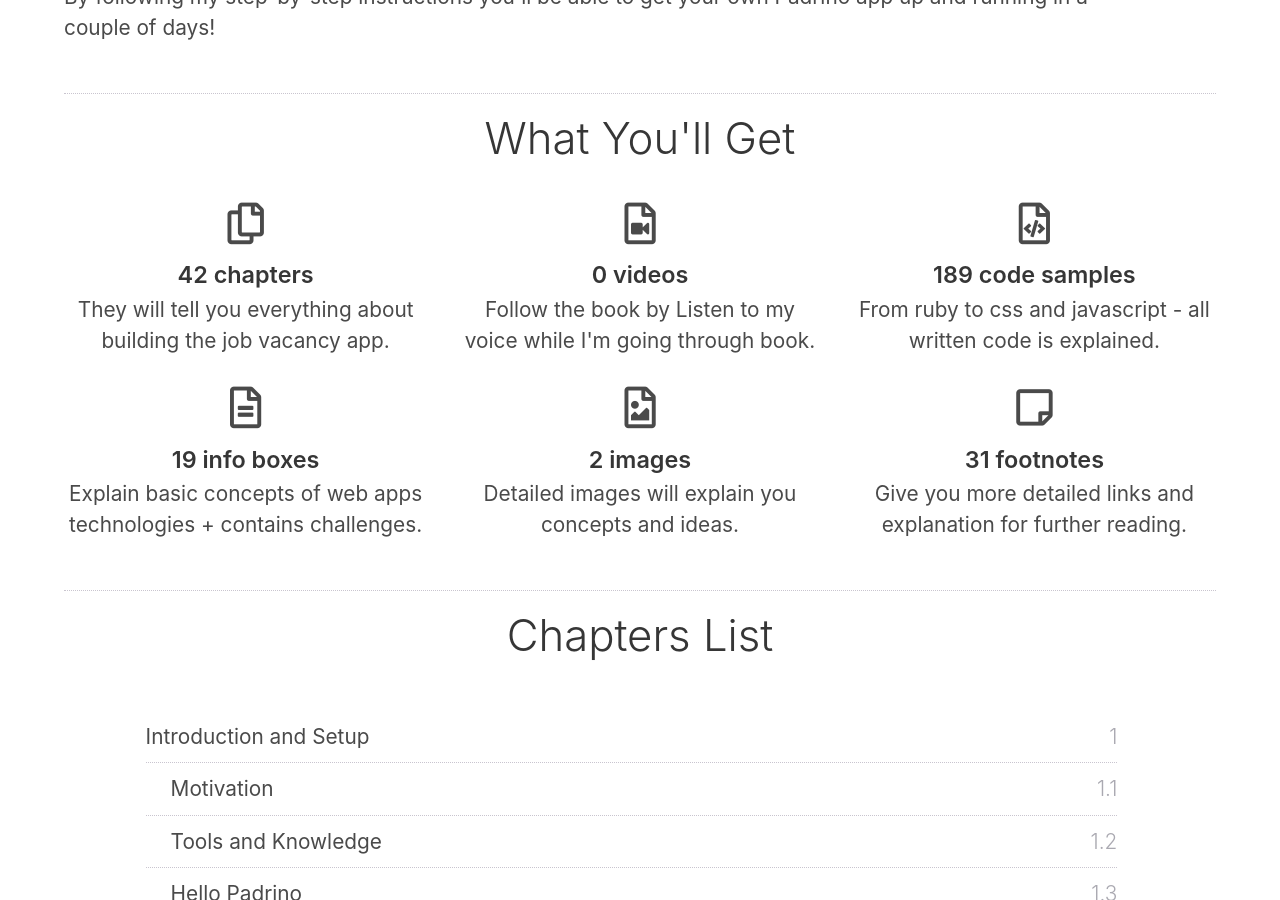
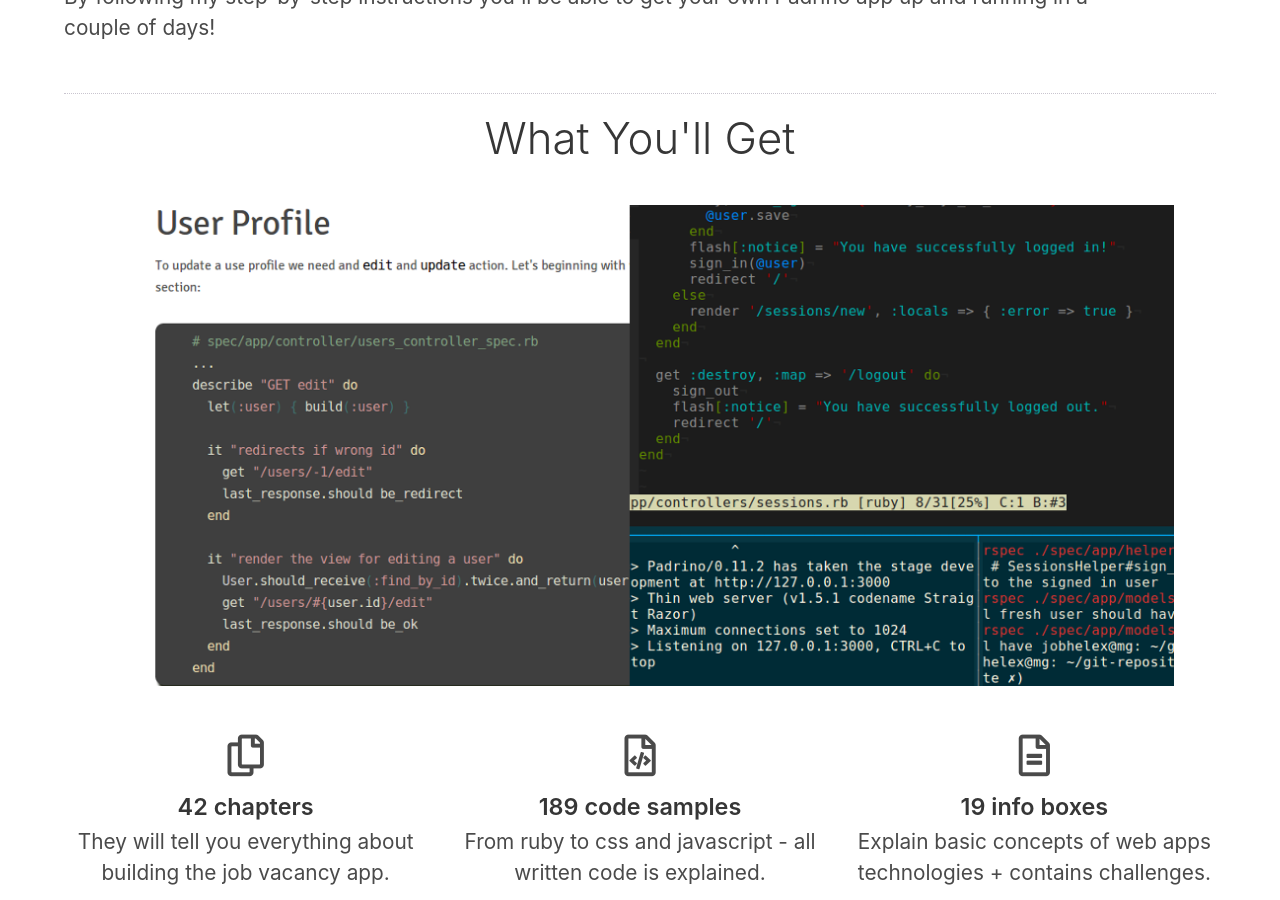
Before and after one commit to padrinobook/padrinobook.com, a Jekyll site: the page built from index.md, in a window 1280 px wide and 900 px high, scrolled down 1067 px. Built offline with Jekyll 4.4.1, drawn with Linux system fonts in a browser that asks for light colours; nearby versions of some CDN libraries; Markdown is read by kramdown in place of the engine named in the settings; comment, search, counter and statistics services are not loaded.

Commit message:
Make what you'll get chapter visible

```diff
--- a/index.md
+++ b/index.md
@@ -124,8 +124,8 @@ Padrino is super interesting, but there aren't a lot of docs available so start
 
 <section id="getting">
   <h2>What You'll Get</h2>
-  <figure class="image is-square hide">
-    <img src="https://picsum.photos/g/1202/1202?image=1051" alt="Getting">
+  <figure class="image get">
+    <img src="/images/get.png" alt="What you can get from the book">
   </figure>
   <div class="columns">
     <div class="column is-4">
@@ -137,7 +137,7 @@ Padrino is super interesting, but there aren't a lot of docs available so start
         </p>
       </div>
     </div>
-    <div class="column is-4">
+    <div class="column is-4 hide">
       <div class="feature">
         <i class="far far fa-file-video fa-2x"></i>
         <h5>0 videos</h5>
@@ -155,8 +155,6 @@ Padrino is super interesting, but there aren't a lot of docs available so start
         </p>
       </div>
     </div>
-  </div>
-  <div class="columns">
     <div class="column is-4">
      <div class="feature">
         <i class="far fa-file-alt fa-2x"></i>
@@ -166,6 +164,8 @@ Padrino is super interesting, but there aren't a lot of docs available so start
         </p>
       </div>
     </div>
+  </div>
+  <div class="columns">
     <div class="column is-4">
       <div class="feature">
         <i class="far fa-file-image fa-2x"></i>
```
Also changed, not shown: images/get.png (added).
